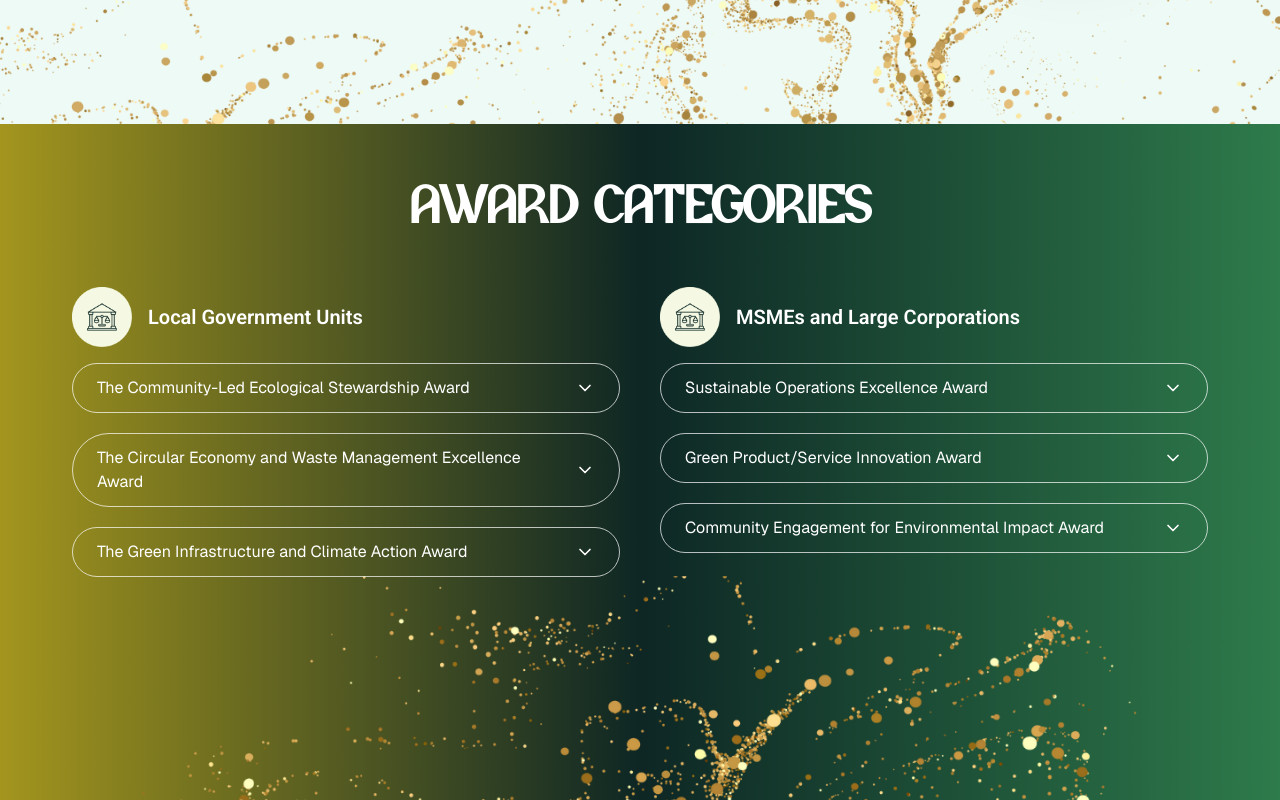
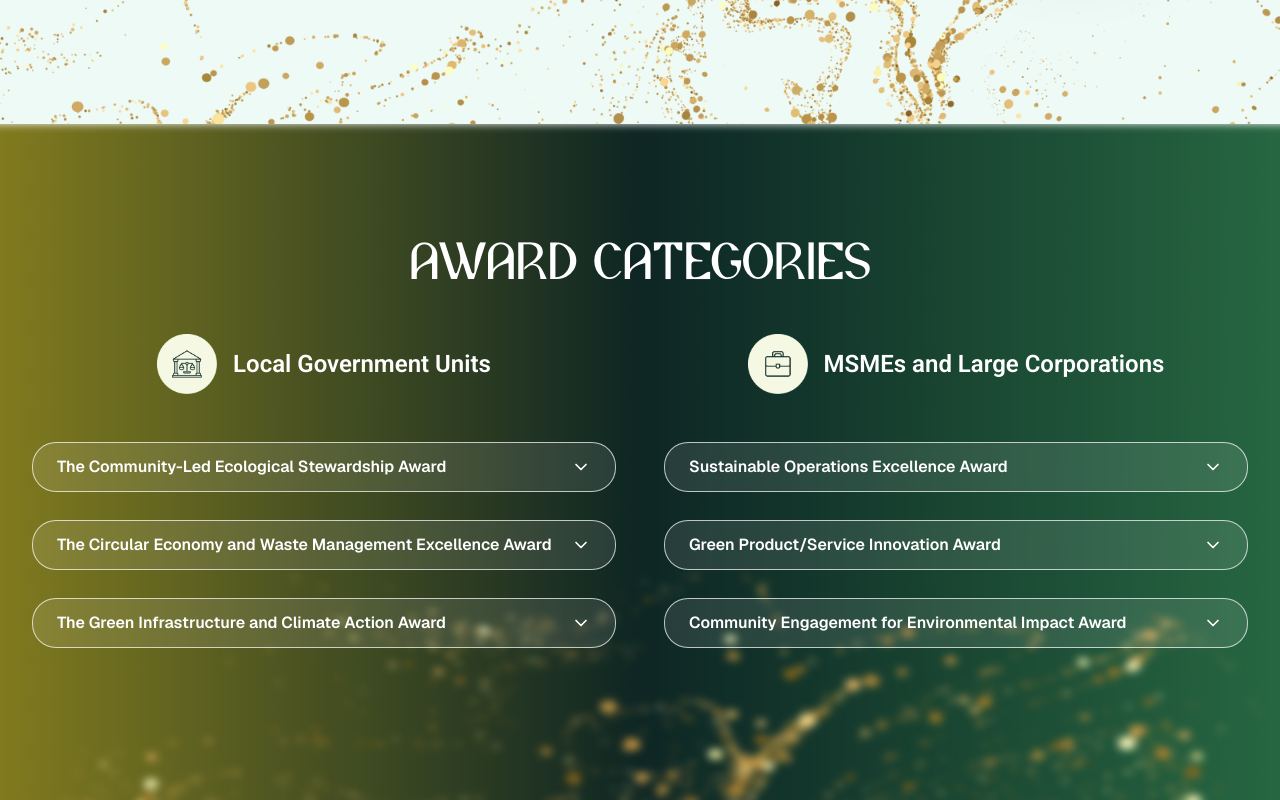
Before and after one commit to warpinnovations/green-guardian-awards, a Next.js app: page / in a window 1280 px wide. Shown: the part 740-1540 px from the top of the page. Built offline with nearby package versions, Linux system fonts and the light colour scheme.

Commit message:
feat: update styling and add MSME asset to CategoriesSection

```diff
--- a/app/components/sections/Categories.tsx
+++ b/app/components/sections/Categories.tsx
@@ -4,6 +4,7 @@ import { useState } from "react";
 import Image from "next/image";
 import Background from "../../../public/YellowGreenBG.png";
 import LGUAsset from "../../../public/lgu.png";
+import MSMEAsset from "../../../public/msme.png";
 import { ChevronDown, ChevronUp } from "lucide-react";
 
 export default function CategoriesSection() {
@@ -32,64 +33,64 @@ export default function CategoriesSection() {
 
   const toggleDropdown = (id: string) => {
     setOpenDropdowns(prev => ({
-      ...prev,
       [id]: !prev[id]
     }));
   };
 
   return (
-    <section id="top" className="relative min-h-screen overflow-hidden">
+    <section id="top" className="flex relative min-h-screen overflow-hidden pt-16">
       <div className="absolute inset-0 z-0">
         <Image
           src={Background}
           alt=""
           fill
           priority
-          className="object-cover"
+         className="object-cover blur-xs scale-x-125"
         />
+      <div className="absolute inset-0 bg-black/3"/>
       </div>
-      <div className="relative z-10 mx-auto max-w-6xl px-2 pt-10">
-        <h1 className="font-alviona text-[55px] text-white text-center tracking-wide font-bold">
+      <div className="relative z-10 mx-auto lg:max-w-7xl lg:px-8 px-4 lg:py-10 py-5">
+        <h1 className="font-alviona lg:text-[55px] text-3xl text-white text-center tracking-wide">
           AWARD CATEGORIES
         </h1>
-        <div className="grid grid-cols-1 md:grid-cols-2 gap-10 pt-10">
+        <div className="grid grid-cols-1 md:grid-cols-2 gap-12 mt-10">
           {/* LEFT column */}
-          <div className="flex flex-col gap-4">
+          <div className="flex flex-col lg:items-center lg:gap-4 gap-2">
             <div className="flex items-center gap-4">
               <Image
                 src={LGUAsset}
-                alt="MSMEs and Large Corporations"
+                alt="Local Government Units"
                 width={60}
                 height={20}
                 className="object-contain"
               />
-              <p className="font-roboto font-semibold text-lg md:text-xl text-white">
+              <p className="font-roboto font-semibold text-lg lg:text-2xl text-white">
                 Local Government Units
               </p>
             </div>
-            <div className="flex flex-col gap-3">
+            <div className="flex flex-col gap-3 my-8">
               {lguCategories.map((category) => (
-                <div key={`left-${category.id}`} className="space-y-2">
+                <div key={`left-${category.id}`} className="lg:space-y-4 space-y-2">
                   <button
                     onClick={() => toggleDropdown(`left-${category.id}`)}
-                    className="w-full rounded-full border border-white/70 px-6 py-3 text-left text-base text-white hover:bg-white/10 transition flex items-center justify-between gap-2"
+                    className="cursor-pointer w-full lg:rounded-3xl border rounded-2xl border-white/70 px-6 py-3 text-left text-base text-white bg-white/10 hover:bg-white/20 transition flex items-center justify-between gap-2"
                   >
-                    <span>{category.title}</span>
+                    <span className="font-semibold lg:text-base text-md">{category.title}</span>
                     {openDropdowns[`left-${category.id}`] ? (
-                      <ChevronUp className="w-5 h-5 flex-shrink-0" />
+                      <ChevronUp className="w-5 h-5 shrink-0" />
                     ) : (
-                      <ChevronDown className="w-5 h-5 flex-shrink-0" />
+                      <ChevronDown className="w-5 h-5 shrink-0" />
                     )}
                   </button>
 
                   <div
                     className={`overflow-hidden transition-all duration-300 ease-in-out ${openDropdowns[`left-${category.id}`]
-                        ? 'max-h-96 opacity-100'
+                        ? 'lg:max-h-96 opacity-100'
                         : 'max-h-0 opacity-0'
                       }`}
                   >
-                    <div className="bg-white/95 backdrop-blur-sm rounded-2xl p-6 shadow-lg">
-                      <p className="text-gray-700 leading-relaxed text-sm">
+                    <div className="bg-black/40 backdrop-blur-sm rounded-2xl p-6 shadow-lg">
+                      <p className="text-white leading-relaxed lg:text-md text-sm">
                         {category.description.split(" e.g. ").map((part, i) => (
                           <span key={i}>
                             {i === 1 && <><br /><br /><strong>e.g.</strong> </>}
@@ -106,42 +107,42 @@ export default function CategoriesSection() {
           </div>
 
           {/* RIGHT column */}
-          <div className="flex flex-col gap-4">
-            <div className="flex items-center  gap-4">
+          <div className="flex flex-col lg:items-center lg:gap-4 gap-2">
+            <div className="flex items-center gap-4">
               <Image
-                src={LGUAsset}
+                src={MSMEAsset}
                 alt="MSMEs and Large Corporations"
                 width={60}
                 height={20}
                 className="object-contain"
               />
-              <p className="font-roboto font-semibold text-lg md:text-xl text-white">
+              <p className="font-roboto font-semibold text-lg lg:text-2xl text-white">
                 MSMEs and Large Corporations
               </p>
             </div>
-            <div className="flex flex-col gap-3">
+            <div className="flex flex-col gap-3 my-8">
               {msmeCategories.map((category) => (
-                <div key={`right-${category.id}`} className="space-y-2">
+                <div key={`right-${category.id}`} className="lg:space-y-4 space-y-2">
                   <button
                     onClick={() => toggleDropdown(`right-${category.id}`)}
-                    className="w-full rounded-full border border-white/70 px-6 py-3 text-left text-base text-white hover:bg-white/10 transition flex items-center justify-between gap-2"
+                    className="cursor-pointer w-full lg:rounded-3xl border rounded-2xl border-white/70 px-6 py-3 text-left text-base text-white bg-white/10 hover:bg-white/20 transition flex items-center justify-between gap-2"
                   >
-                    <span>{category.title}</span>
+                    <span className="font-semibold lg:text-base text-md">{category.title}</span>
                     {openDropdowns[`right-${category.id}`] ? (
-                      <ChevronUp className="w-5 h-5 flex-shrink-0" />
+                      <ChevronUp className="w-5 h-5 shrink-0" />
                     ) : (
-                      <ChevronDown className="w-5 h-5 flex-shrink-0" />
+                      <ChevronDown className="w-5 h-5 shrink-0" />
                     )}
                   </button>
 
                   <div
                     className={`overflow-hidden transition-all duration-300 ease-in-out ${openDropdowns[`right-${category.id}`]
-                        ? 'max-h-96 opacity-100'
+                        ? 'lg:max-h-96 opacity-100'
                         : 'max-h-0 opacity-0'
                       }`}
                   >
-                    <div className="bg-white/95 backdrop-blur-sm rounded-2xl p-6 shadow-lg">
-                      <p className="text-gray-700 leading-relaxed text-sm">
+                    <div className="bg-black/40 backdrop-blur-sm rounded-2xl p-6 shadow-lg">
+                      <p className="text-white leading-relaxed text-md">
                         {category.description.split(" e.g. ").map((part, i) => (
                           <span key={i}>
                             {i === 1 && <><br /><br /><strong>e.g.</strong> </>}
--- a/app/components/sections/NominationSection.tsx
+++ b/app/components/sections/NominationSection.tsx
@@ -40,7 +40,7 @@ export default function NominationSection() {
          </div>
          <div className="flex flex-col min-h-screen max-w-4xl mx-auto items-center justify-center">
             <div className="text-center mb-10">
-               <h2 className="font-alviona lg:text-5xl text-4xl font-sans text-white lg:py-8 py-3">
+               <h2 className="font-alviona lg:text-[55px] text-4xl font-sans text-white lg:py-8 py-3">
                   Nominate a Green Guardian
                </h2>
             </div>
```
